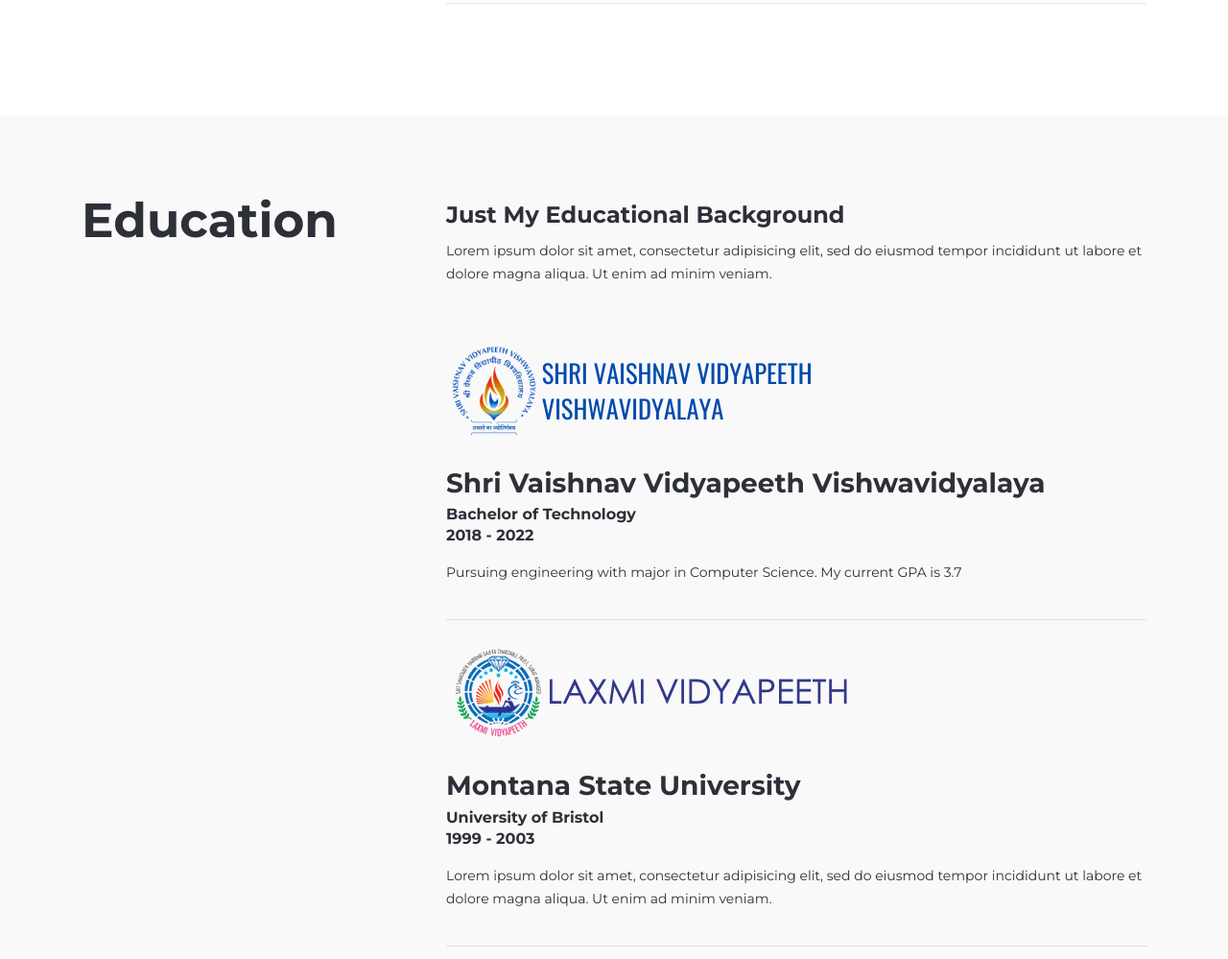
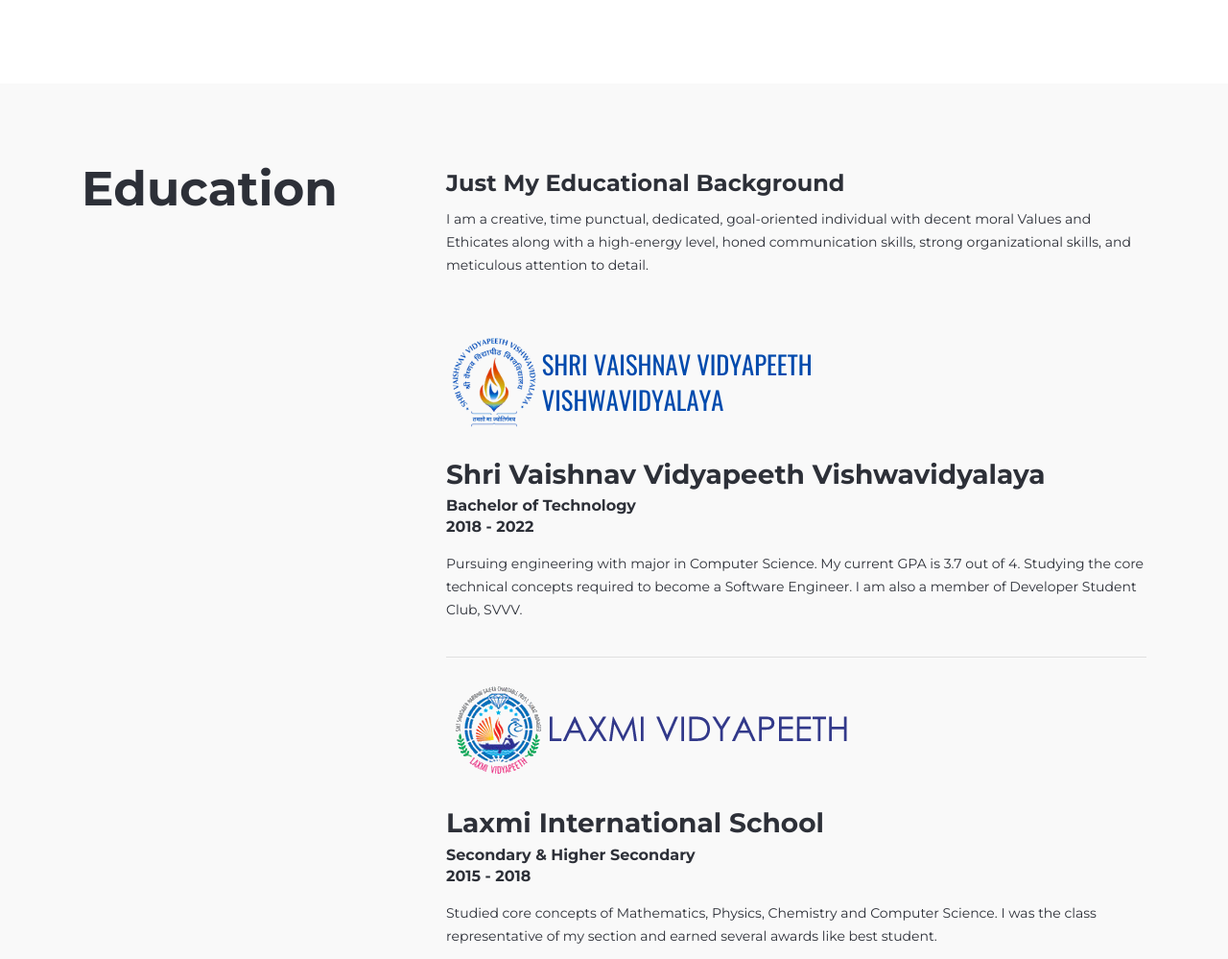
Before and after one commit to yashitanamdeo/Personal-Website, a plain HTML site: page index-two.html in a window 1280 px wide. Shown: the part 2987-3986 px from the top of the page at 96% size. Drawn offline with Linux system fonts and the light colour scheme; files whose address does not match are found by name.

Commit message:
modify education

```diff
--- a/index-two.html
+++ b/index-two.html
@@ -254,8 +254,8 @@
 <p>• Deployed Voter Registration Website; replica of National Voter Service Portal Form6</p>
 </div>
 </div>
-<hr>
-<!-- <div class="exprience">
+<!-- <hr>
+<div class="exprience">
 <div class="exprience-image">
 <img class="img-fluid" src="images/exprience/2.png" alt="Image">
 </div>
@@ -314,31 +314,31 @@
 <div class="section-content">
 <div class="text-info">
 <h4>Just My Educational Background</h4>
-<p>Lorem ipsum dolor sit amet, consectetur adipisicing elit, sed do eiusmod tempor incididunt ut labore et dolore magna aliqua. Ut enim ad minim veniam.</p>
+<p>I am a creative, time punctual, dedicated, goal-oriented individual with decent moral Values and Ethicates along with a high-energy level, honed communication skills, strong organizational skills, and meticulous attention to detail.</p>
 </div>
 <div class="education-info">
 <img class="img-fluid" src="images/education/1.png" alt="Image">
 <h3>Shri Vaishnav Vidyapeeth Vishwavidyalaya</h3>
 <h5>Bachelor of Technology</h5>
 <h6>2018 - 2022</h6>
-<p>Pursuing engineering with major in Computer Science. My current GPA is 3.7 </p>
+<p>Pursuing engineering with major in Computer Science. My current GPA is 3.7 out of 4. Studying the core technical concepts required to become a Software Engineer. I am also a member of Developer Student Club, SVVV. </p>
 </div>
 <hr>
 <div class="education-info">
 <img class="img-fluid" src="images/education/2.png" alt="Image">
-<h3>Montana State University</h3>
-<h5>University of Bristol</h5>
-<h6>1999 - 2003</h6>
-<p>Lorem ipsum dolor sit amet, consectetur adipisicing elit, sed do eiusmod tempor incididunt ut labore et dolore magna aliqua. Ut enim ad minim veniam.</p>
+<h3>Laxmi International School</h3>
+<h5>Secondary & Higher Secondary</h5>
+<h6>2015 - 2018</h6>
+<p>Studied core concepts of Mathematics, Physics, Chemistry and Computer Science. I was the class representative of my section and earned several awards like best student.</p>
 </div>
-<hr>
+<!-- <hr>
 <div class="education-info">
 <img class="img-fluid" src="images/education/3.png" alt="Image">
 <h3>Cincinnati Christian University</h3>
 <h5>Bachalor of Arts</h5>
  <h6>1999 - 2003</h6>
 <p>Lorem ipsum dolor sit amet, consectetur adipisicing elit, sed do eiusmod tempor incididunt ut labore et dolore magna aliqua. Ut enim ad minim veniam.</p>
-</div>
+</div> -->
 </div>
 </div>
 </div>
```
Also changed, not shown: images/0logo.png (added), images/logo.png, images/logo2.png (added), images/mlogo.png (added).
